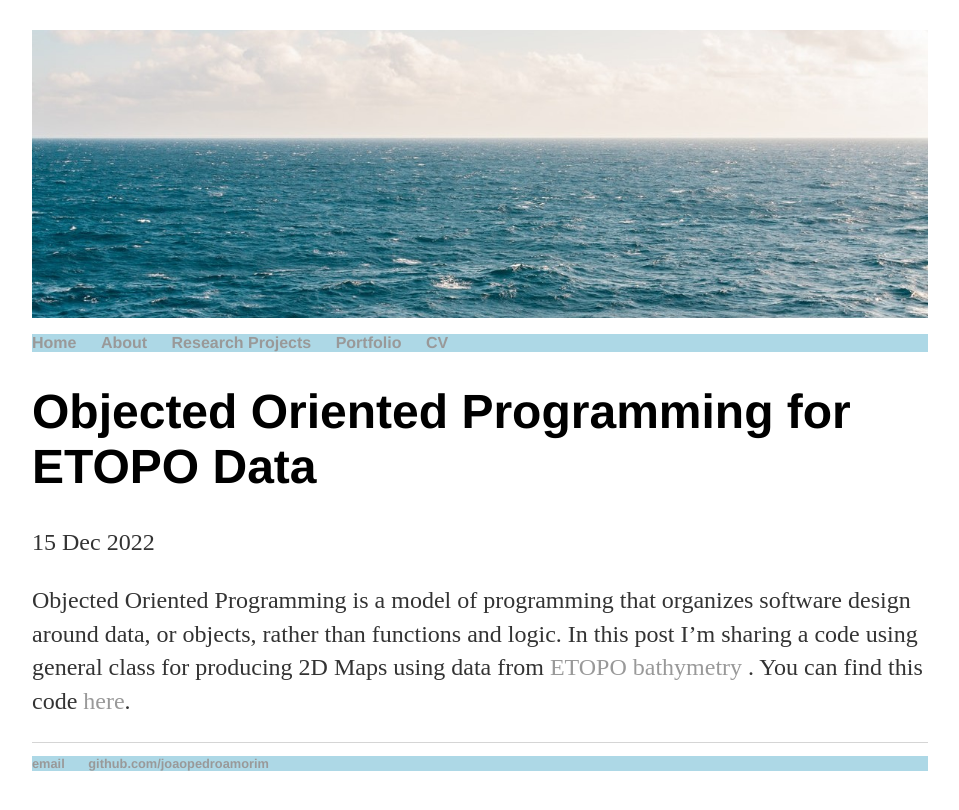
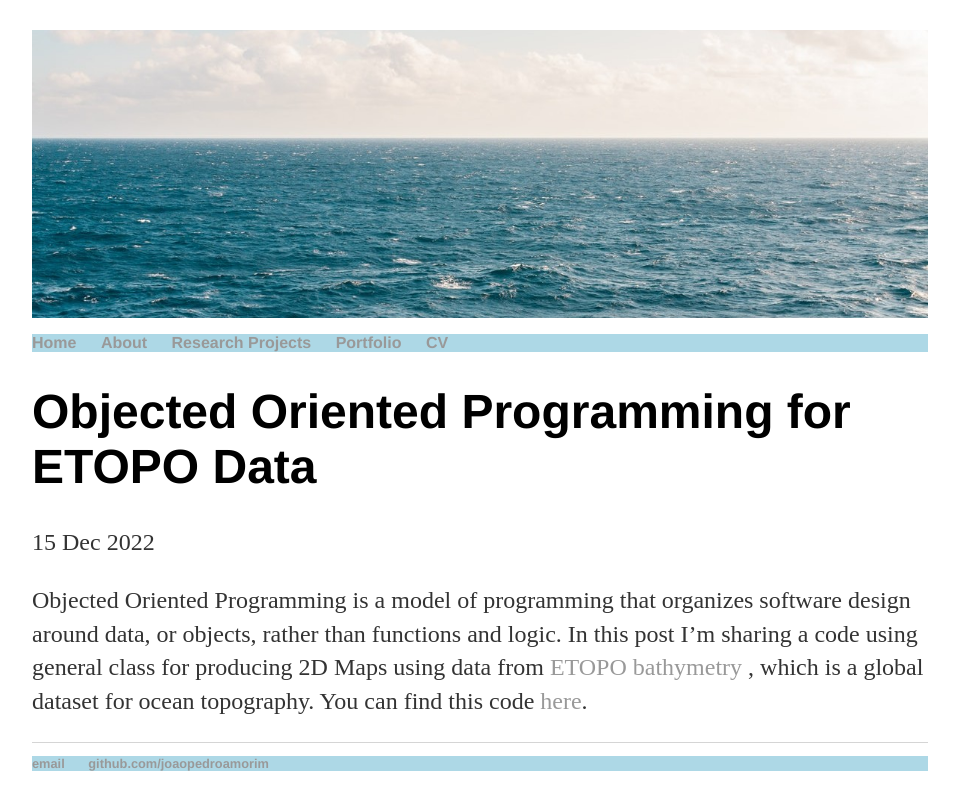
Before and after one commit to joaopedroamorim/joaopedroamorim.github.io, a Jekyll site: the page built from _posts/2022-12-15-JP-POO.md, in a window 1280 px wide. Shown: the top 810 px of the page, without its empty margins (160-1119 px from the left). Built offline with Jekyll 4.4.1, drawn with Linux system fonts in a browser that asks for light colours.

Commit message:
Update 2022-12-15-JP-POO.md

```diff
--- a/_posts/2022-12-15-JP-POO.md
+++ b/_posts/2022-12-15-JP-POO.md
@@ -4,4 +4,4 @@ title: "Objected Oriented Programming for ETOPO Data"
 date: 2022-12-15
 ---
 Objected Oriented Programming is a model of programming that organizes software design around data, or objects, rather than functions and logic. In this post I'm sharing
-a code using general class for producing 2D Maps using data from <a href="https://www.ngdc.noaa.gov/mgg/global/"> ETOPO bathymetry  </a>. You can find this code <a href="https://github.com/joaopedroamorim/ObjectOrientedOcean/blob/main/Etopo_Map.ipynb">here</a>.
+a code using general class for producing 2D Maps using data from <a href="https://www.ngdc.noaa.gov/mgg/global/"> ETOPO bathymetry  </a>, which is a global dataset for ocean topography. You can find this code <a href="https://github.com/joaopedroamorim/ObjectOrientedOcean/blob/main/Etopo_Map.ipynb">here</a>.
```
